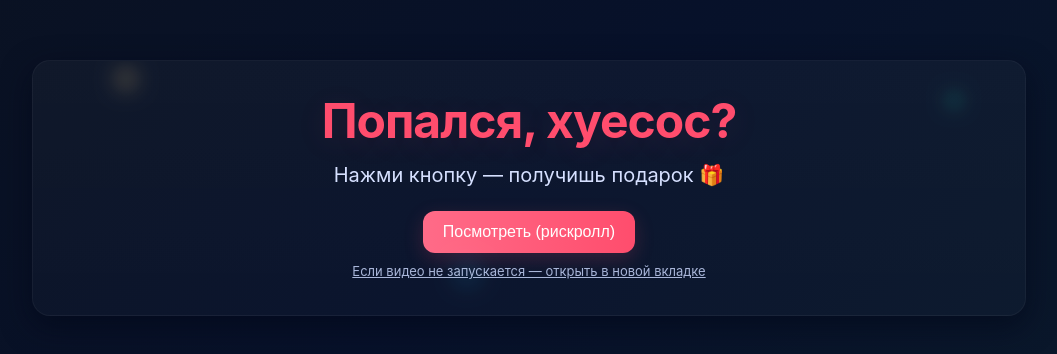
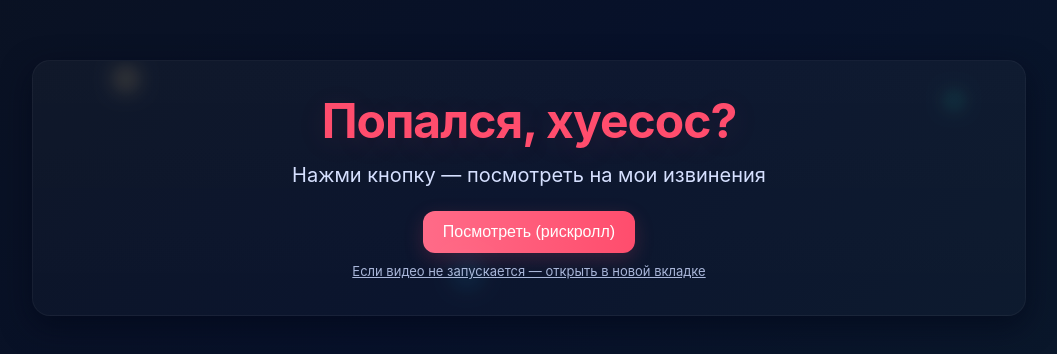
Before and after one commit to gorbushk1/prank, a plain HTML site: page index.html in a window 1280 px wide. Shown: the part 212-566 px from the top of the page, without its empty margins (111-1168 px from the left). Drawn offline with Linux system fonts and the light colour scheme.

Commit message:
Add files via upload

```diff
--- a/index.html
+++ b/index.html
@@ -115,7 +115,7 @@
       <div class="dot" style="left:42%; bottom:6%; width:34px; height:34px; background:#118ab2; animation-duration:6.8s; opacity:0.10"></div>
 
       <h1>Попался, хуесос?</h1>
-      <p class="lead">Нажми кнопку — получишь подарок 🎁</p>
+      <p class="lead">Нажми кнопку — посмотреть на мои извинения</p>
 
       <button class="btn" id="playBtn">Посмотреть (рискролл)</button>
       <a id="openYT" class="small" href="https://www.youtube.com/watch?v=dQw4w9WgXcQ" target="_blank" rel="noopener noreferrer">Если видео не запускается — открыть в новой вкладке</a>
```
